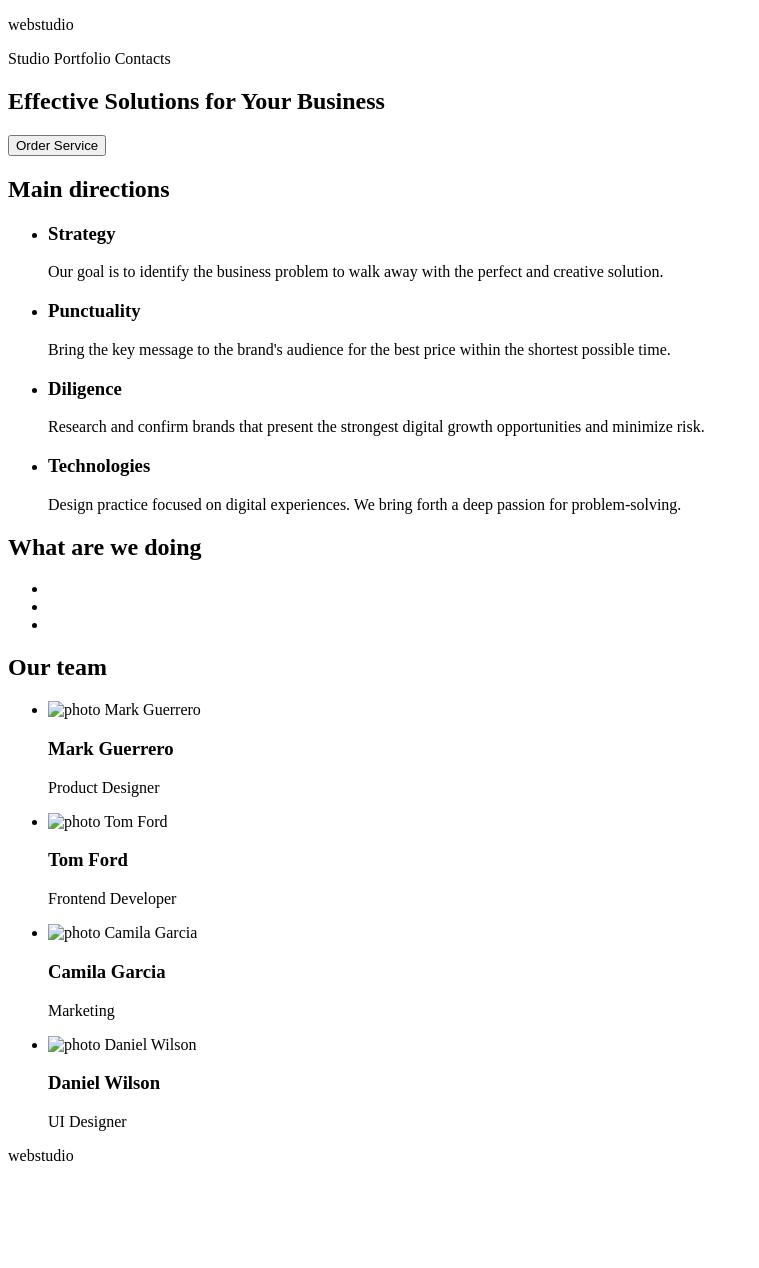
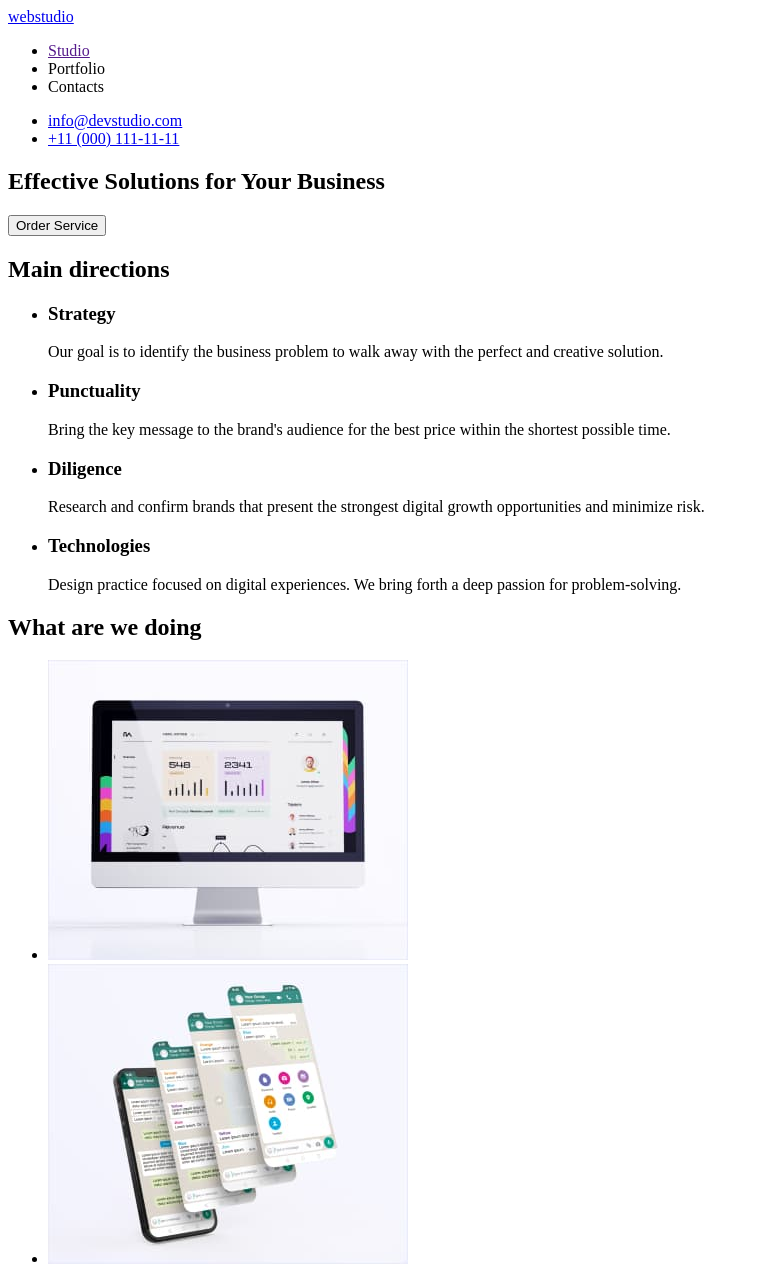
Before and after one commit to Vera-Smulskaya/goit-markup-hw-01, a plain HTML site: page index.html in a window 1280 px wide. Shown: the top 1268 px of the page, without its empty margins (0-759 px from the left). Before the commit the page ends 1181 px from the top, so only its background shows below. Drawn offline with Linux system fonts and the light colour scheme.

Commit message:
finish structure of the page

```diff
--- a/index.html
+++ b/index.html
@@ -5,19 +5,35 @@
   <meta charset="UTF-8">
   <meta http-equiv="X-UA-Compatible" content="IE=edge">
   <meta name="viewport" content="width=device-width, initial-scale=1.0">
-  <title>Document</title>
+  <title>homework1</title>
 </head>
 
 <body>
   <header>
-    <a>
-      <p>webstudio</p>
+    <a href="./index.html">
+      webstudio
     </a>
     <nav>
-      <a>Studio</a>
-      <a>Portfolio</a>
-      <a>Contacts</a>
+      <ul>
+        <li>
+          <a href="">Studio</a>
+        </li>
+        <li href="">
+          <a>Portfolio</a>
+        </li>
+        <li href="">
+          <a>Contacts</a>
+        </li>
+      </ul>
     </nav>
+    <ul>
+      <li>
+        <a href="mailto:info@devstudio.com">info@devstudio.com</a>
+      </li>
+      <li>
+        <a href="tel:+11(000)111-11-11">+11 (000) 111-11-11</a>
+      </li>
+    </ul>
   </header>
   <main>
     <section>
@@ -49,30 +65,30 @@
     </section>
     <h2>What are we doing</h2>
     <ul>
-      <li><img src="" alt="" /></li>
-      <li><img src="" alt="" /></li>
-      <li><img src="" alt="" /></li>
+      <li><img src="./images/what-are-we-doing/img1.jpg" alt="laptop" width="360" height="300" /></li>
+      <li><img src="./images/what-are-we-doing/img2.jpg" alt="mobile phone" width="360" height="300" /></li>
+      <li><img src="./images/what-are-we-doing/img3.jpg" alt="gadgets" width="360" height="300" /></li>
     </ul>
     <section>
       <h2>Our team</h2>
       <ul>
         <li>
-          <img src="" alt="photo Mark Guerrero" />
+          <img src="./images/our-team/mark.jpg" alt="photo Mark Guerrero" width="264" height="260" />
           <h3>Mark Guerrero</h3>
           <p>Product Designer</p>
         </li>
         <li>
-          <img src="" alt="photo Tom Ford" />
+          <img src="./images/our-team/tom.jpg" alt="photo Tom Ford" width="264" height="260" />
           <h3>Tom Ford</h3>
           <p>Frontend Developer</p>
         </li>
         <li>
-          <img src="" alt="photo Camila Garcia" />
+          <img src="./images/our-team/camila.jpg" alt="photo Camila Garcia" width="264" height="260" />
           <h3>Camila Garcia</h3>
           <p>Marketing</p>
         </li>
         <li>
-          <img src="" alt="photo Daniel Wilson" />
+          <img src="./images/our-team/daniel.jpg" alt="photo Daniel Wilson" width="264" height="260" />
           <h3>Daniel Wilson</h3>
           <p>UI Designer</p>
         </li>
@@ -80,9 +96,10 @@
     </section>
   </main>
   <footer>
-    <a>
-      <p>webstudio</p>
+    <a href="./index.html">
+      webstudio
     </a>
+    <p>Increase the flow of customers and sales for your business with digital marketing & growth solutions.</p>
   </footer>
 </body>
 
```
Also changed, not shown: images/Camila.jpg (deleted), images/Daniel.jpg (deleted), images/Mark.jpg (deleted), images/Tom.jpg (deleted), images/img 1.jpg (deleted), images/img 2.jpg (deleted), images/img 3.jpg (deleted), images/our-team/camila.jpg (added), images/our-team/daniel.jpg (added), images/our-team/mark.jpg (added), images/our-team/tom.jpg (added), images/what-are-we-doing/img1.jpg (added), images/what-are-we-doing/img2.jpg (added), images/what-are-we-doing/img3.jpg (added).
